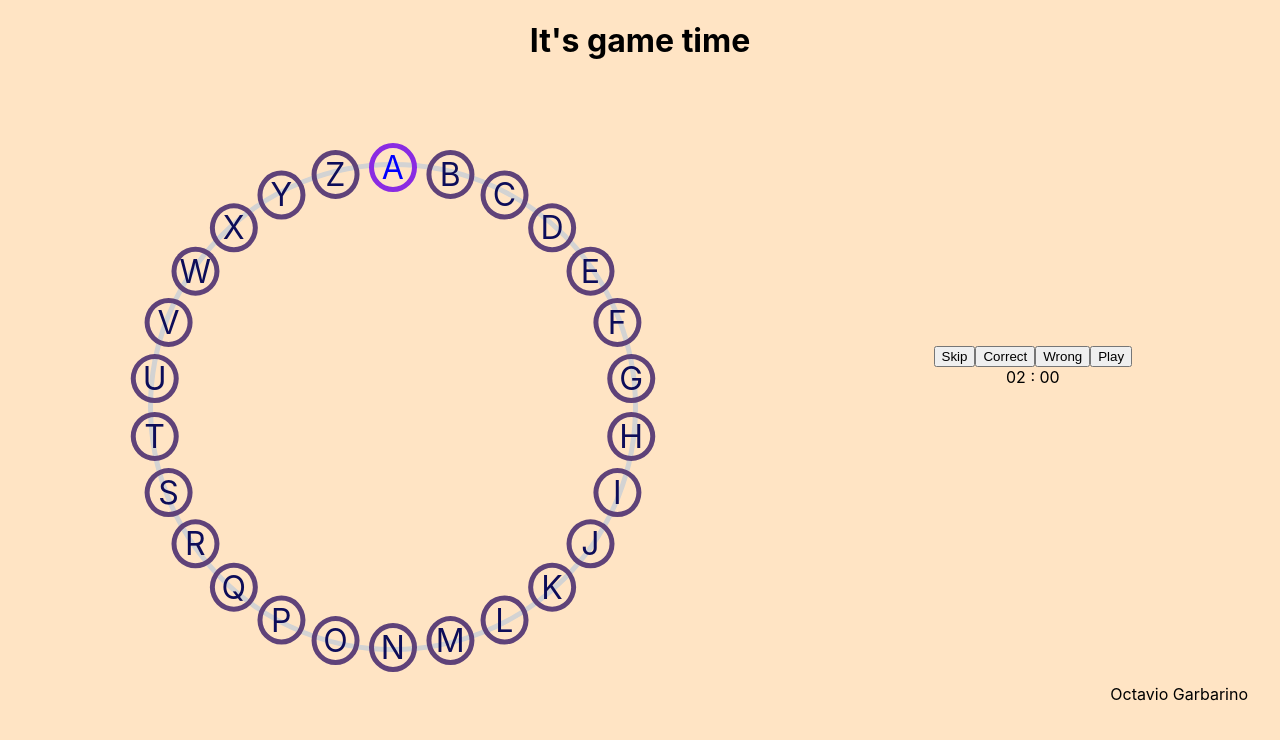
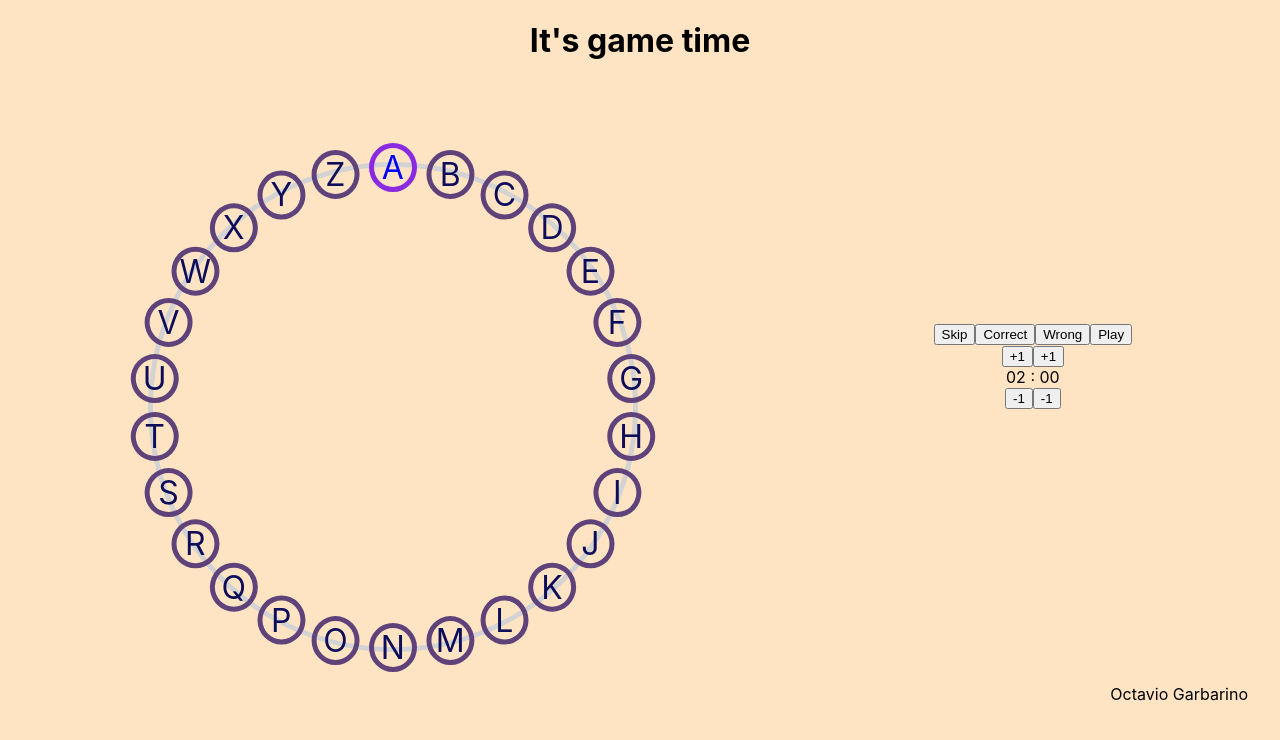
Before and after one commit to octaviogarbet/wheelgames-control, a React (Create React App) app: page / in a window 1280 px wide. Shown: the top 740 px of the page. Built offline with nearby package versions, Linux system fonts and the light colour scheme.

Commit message:
timer controls added

```diff
--- a/src/components/timer/index.jsx
+++ b/src/components/timer/index.jsx
@@ -46,6 +46,40 @@ class Timer extends Component {
     });
   }
 
+  addMinute = () => {
+    let minutes = +this.state.minutes + 1
+    minutes = minutes >= 10 ? minutes + '' : '0' + minutes;
+    this.setState({ minutes: minutes });
+  }
+
+  addSeconds = () => {
+    let seconds = +this.state.seconds + 10
+    if (seconds >= 60) {
+      seconds = seconds - 60;
+      this.addMinute();
+    }
+    seconds = seconds >= 10 ? seconds + '' : '0' + seconds;
+    this.setState({ seconds: seconds });
+  }
+
+  removeMinute = () => {
+    let minutes = +this.state.minutes - 1
+    if (minutes >= 0) {
+      minutes = minutes >= 10 ? minutes + '' : '0' + minutes;
+      this.setState({ minutes: minutes });
+    }
+  }
+
+  removeSeconds = () => {
+    let seconds = +this.state.seconds - 10
+    if (seconds < 0) {
+      seconds = seconds + 60;
+      this.removeMinute();
+    }
+    seconds = seconds >= 10 ? seconds + '' : '0' + seconds;
+    this.setState({ seconds: seconds });
+  }
+
   render() {
     if (this.props.running && !this.running) {
       this.startTimer();
@@ -54,7 +88,17 @@ class Timer extends Component {
     }
     return (
       <div className="timer">
-        <span>{this.state.minutes} : {this.state.seconds}</span>
+        <div className="controls">
+          <button className="moreTime" onClick={this.addMinute}>+1</button>
+          <button className="moreTime" onClick={this.addSeconds}>+1</button>
+        </div>
+        <div className="clock">
+          <span>{this.state.minutes} : {this.state.seconds}</span>
+        </div>
+        <div className="controls">
+          <button className="lessTime" onClick={this.removeMinute}>-1</button>
+          <button className="lessTime" onClick={this.removeSeconds}>-1</button>
+        </div>
       </div>
     );
   }
```
